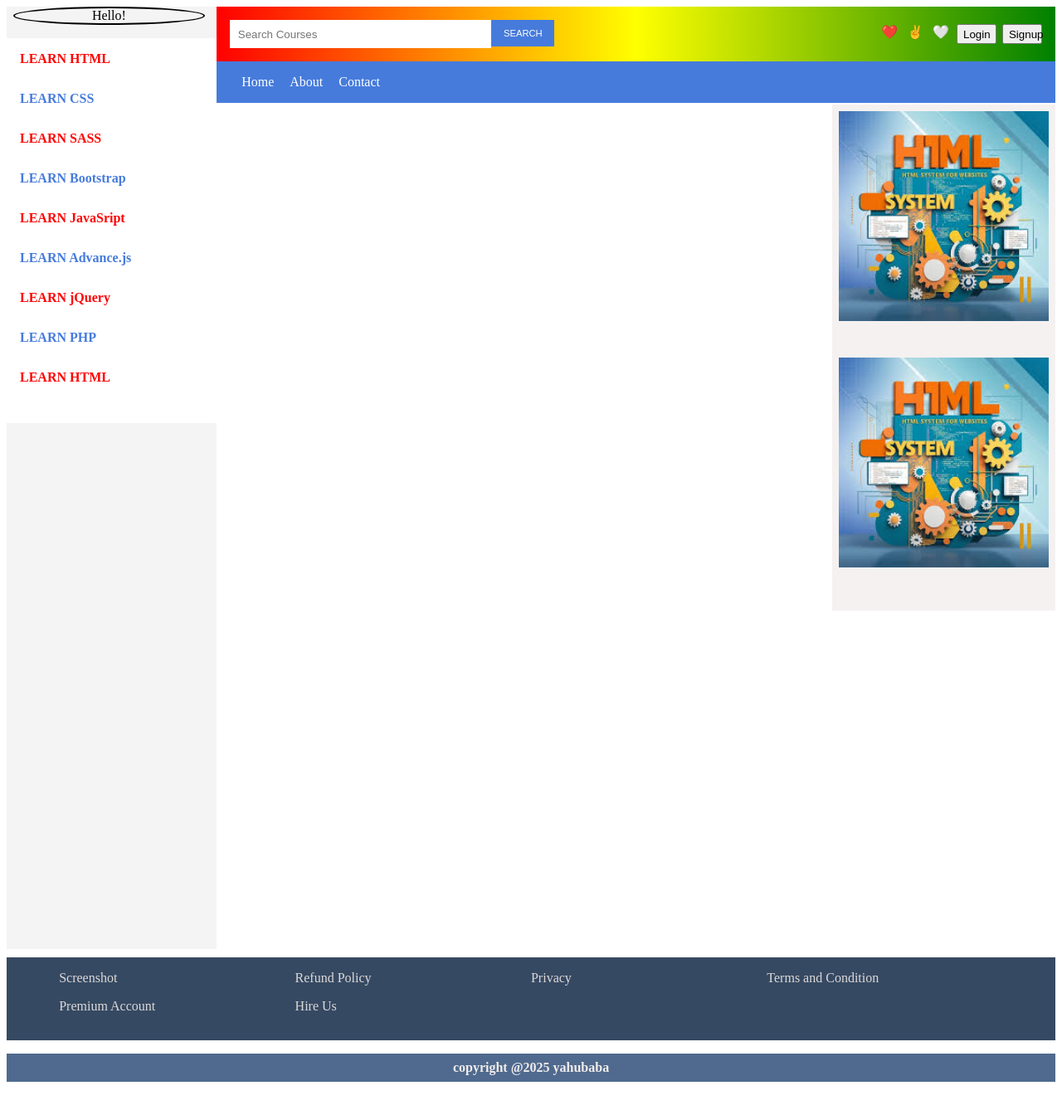
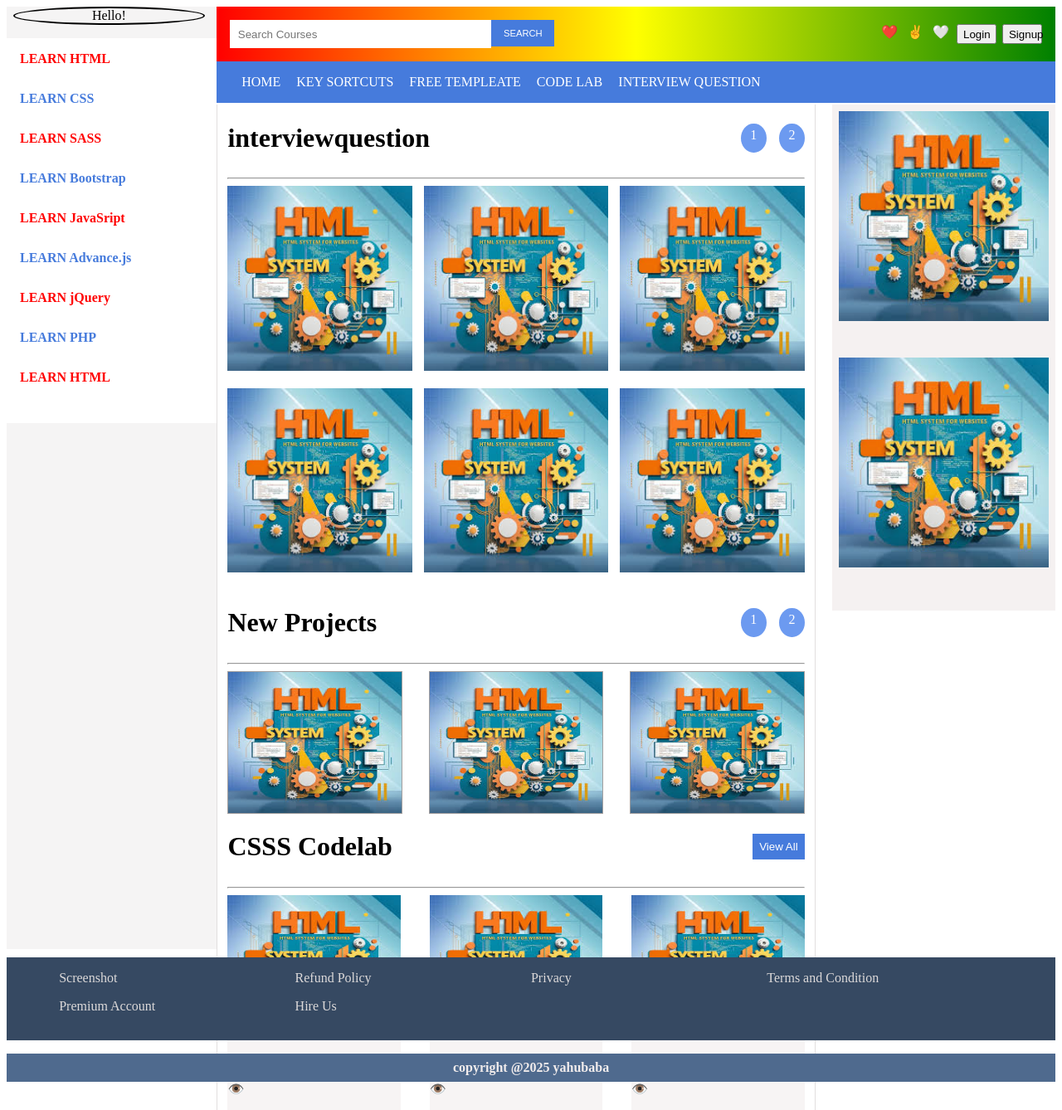
Before and after one commit to sahiba2503/my-react-app, a React (Vite) app in the folder my-vite-app/: page /interviewquestion in a window 1280 px wide. Shown: the whole page at 83% size. Before the commit the page ends 1304 px from the top, so only its background shows below. Built offline with nearby package versions, Linux system fonts and the light colour scheme.

Commit message:
add nave link

```diff
--- /dev/null
+++ b/my-vite-app/src/Codelab.jsx
@@ -0,0 +1,72 @@
+import HTML from './assets/HTML.jpg'
+function Codelab(){
+     return(
+        <>
+        <div className="home">
+            <div>
+        <div className="mainHeading">
+        <h1>Codelab</h1>
+        <div className="mainResponsivBtn">
+        <span className="chenge">1</span>
+         <span className="chenge">2</span>
+           </div>
+         </div>
+
+            <hr></hr>
+            <div className="Maincontainer">
+                <img src={HTML} alt="subjectName" />
+                 <img src={HTML} alt="subjectName" />
+                  <img src={HTML} alt="subjectName" />
+                   <img src={HTML} alt="subjectName" />
+                    <img src={HTML} alt="subjectName" />
+                     <img src={HTML} alt="subjectName" />
+            </div>
+            </div>
+
+            <div>
+            <div className="mainHeading">
+        <h1>New Projects</h1>
+        <div className="mainResponsivBtn">
+        <span className="chenge">1</span>
+         <span className="chenge">2</span>
+           </div>
+         </div>
+          <hr></hr>
+          <div className="Record">
+                <img src={HTML} alt="subjectName" />
+                 <img src={HTML} alt="subjectName" />
+                  <img src={HTML} alt="subjectName" />
+          </div>
+         </div>
+
+         <div>
+        <div className="mainHeading">
+        <h1>CSSS Codelab</h1>
+        <button>View All</button>
+         </div>
+              </div>
+              <hr></hr>
+              <div className="cssCodelabl">
+                <div className="codelablBox">
+                <img src={HTML} alt="subjectName" />
+                <p>Ribbon Style 18</p>
+                <p>👁️</p>
+                </div>
+                 <div className="codelablBox">
+                <img src={HTML} alt="subjectName" />
+                <p>Counter Style 302</p>
+                <p>👁️</p>
+                </div>
+                <div className="codelablBox">
+                <img src={HTML} alt="subjectName" />
+                <p>Pricing Table Style 322</p>
+                <p>👁️</p>
+                </div>
+              </div>
+             </div>
+
+        </>
+    )
+
+}
+export default Codelab;
--- a/my-vite-app/src/Contact.jsx
+++ b/my-vite-app/src/Codeprojects.jsx
@@ -1,11 +1,11 @@
 import HTML from './assets/HTML.jpg'
-function Contact(){
+function codeprojects(){
      return(
         <>
         <div className="home">
             <div>
         <div className="mainHeading">
-        <h1>Contact</h1>
+        <h1>Codeprojects</h1>
         <div className="mainResponsivBtn">
         <span className="chenge">1</span>
          <span className="chenge">2</span>
@@ -69,4 +69,4 @@ function Contact(){
     )
 
 }
-export default Contact;
+export default codeprojects;
--- /dev/null
+++ b/my-vite-app/src/Interviewquestions.jsx
@@ -0,0 +1,72 @@
+import HTML from './assets/HTML.jpg'
+function Interviewquestions(){
+     return(
+        <>
+        <div className="home">
+            <div>
+        <div className="mainHeading">
+        <h1>interviewquestion</h1>
+        <div className="mainResponsivBtn">
+        <span className="chenge">1</span>
+         <span className="chenge">2</span>
+           </div>
+         </div>
+
+            <hr></hr>
+            <div className="Maincontainer">
+                <img src={HTML} alt="subjectName" />
+                 <img src={HTML} alt="subjectName" />
+                  <img src={HTML} alt="subjectName" />
+                   <img src={HTML} alt="subjectName" />
+                    <img src={HTML} alt="subjectName" />
+                     <img src={HTML} alt="subjectName" />
+            </div>
+            </div>
+
+            <div>
+            <div className="mainHeading">
+        <h1>New Projects</h1>
+        <div className="mainResponsivBtn">
+        <span className="chenge">1</span>
+         <span className="chenge">2</span>
+           </div>
+         </div>
+          <hr></hr>
+          <div className="Record">
+                <img src={HTML} alt="subjectName" />
+                 <img src={HTML} alt="subjectName" />
+                  <img src={HTML} alt="subjectName" />
+          </div>
+         </div>
+
+         <div>
+        <div className="mainHeading">
+        <h1>CSSS Codelab</h1>
+        <button>View All</button>
+         </div>
+              </div>
+              <hr></hr>
+              <div className="cssCodelabl">
+                <div className="codelablBox">
+                <img src={HTML} alt="subjectName" />
+                <p>Ribbon Style 18</p>
+                <p>👁️</p>
+                </div>
+                 <div className="codelablBox">
+                <img src={HTML} alt="subjectName" />
+                <p>Counter Style 302</p>
+                <p>👁️</p>
+                </div>
+                <div className="codelablBox">
+                <img src={HTML} alt="subjectName" />
+                <p>Pricing Table Style 322</p>
+                <p>👁️</p>
+                </div>
+              </div>
+             </div>
+
+        </>
+    )
+
+}
+export default Interviewquestions;
--- a/my-vite-app/src/Navbar.jsx
+++ b/my-vite-app/src/Navbar.jsx
@@ -2,8 +2,10 @@
 import './App.css'
 import {BrowserRouter, Routes, Route} from "react-router-dom";
 import Home from"./Home"
-import About from"./About"
-import Contact from "./Contact"
+import Template from"./Template"
+import Sortcuts from "./Sortcuts"
+import Codelab from"./Codelab"
+import Interviewquestions  from "./Interviewquestions"
 export default function Navbar(){
    return(
     <BrowserRouter>
@@ -23,15 +25,19 @@ export default function Navbar(){
          </div>
          </div>
           <div className='secondNav'>
-     <a href="/">Home</a>
-     <a href="/about">About</a>
-     <a href="/contact">Contact</a>
-</div>
+     <a href="/">HOME</a>
+      <a href="/sortcuts">KEY SORTCUTS</a>
+       <a href="/template">FREE TEMPLEATE</a>
+       <a href="/codelab">CODE LAB</a>
+          <a href="/interviewquestion">INTERVIEW QUESTION</a>
+    </div>
     </div>
      <Routes>
        <Route path="/" element={<Home />} />
-       <Route path="/about" element={<About />} />
-       <Route path="/contact" element={<Contact />} />
+       <Route path="/sortcuts" element={<Sortcuts />} />
+       <Route path="/template" element={<Template />} />
+       <Route path="/codelab" element={<Codelab />} />
+        <Route path="/interviewquestion" element={<Interviewquestions />} />
      </Routes>
             </BrowserRouter>
     )
--- /dev/null
+++ b/my-vite-app/src/Sortcuts.jsx
@@ -0,0 +1,72 @@
+import HTML from './assets/HTML.jpg'
+function Sortcuts(){
+     return(
+        <>
+        <div className="home">
+            <div>
+        <div className="mainHeading">
+        <h1>Sortcuts</h1>
+        <div className="mainResponsivBtn">
+        <span className="chenge">1</span>
+         <span className="chenge">2</span>
+           </div>
+         </div>
+
+            <hr></hr>
+            <div className="Maincontainer">
+                <img src={HTML} alt="subjectName" />
+                 <img src={HTML} alt="subjectName" />
+                  <img src={HTML} alt="subjectName" />
+                   <img src={HTML} alt="subjectName" />
+                    <img src={HTML} alt="subjectName" />
+                     <img src={HTML} alt="subjectName" />
+            </div>
+            </div>
+
+            <div>
+            <div className="mainHeading">
+        <h1>New Projects</h1>
+        <div className="mainResponsivBtn">
+        <span className="chenge">1</span>
+         <span className="chenge">2</span>
+           </div>
+         </div>
+          <hr></hr>
+          <div className="Record">
+                <img src={HTML} alt="subjectName" />
+                 <img src={HTML} alt="subjectName" />
+                  <img src={HTML} alt="subjectName" />
+          </div>
+         </div>
+
+         <div>
+        <div className="mainHeading">
+        <h1>CSSS Codelab</h1>
+        <button>View All</button>
+         </div>
+              </div>
+              <hr></hr>
+              <div className="cssCodelabl">
+                <div className="codelablBox">
+                <img src={HTML} alt="subjectName" />
+                <p>Ribbon Style 18</p>
+                <p>👁️</p>
+                </div>
+                 <div className="codelablBox">
+                <img src={HTML} alt="subjectName" />
+                <p>Counter Style 302</p>
+                <p>👁️</p>
+                </div>
+                <div className="codelablBox">
+                <img src={HTML} alt="subjectName" />
+                <p>Pricing Table Style 322</p>
+                <p>👁️</p>
+                </div>
+              </div>
+             </div>
+
+        </>
+    )
+
+}
+export default Sortcuts;
--- a/my-vite-app/src/About.jsx
+++ b/my-vite-app/src/Template.jsx
@@ -1,11 +1,11 @@
 import HTML from './assets/HTML.jpg'
-function About(){
+function Template(){
      return(
         <>
         <div className="home">
             <div>
         <div className="mainHeading">
-        <h1>About</h1>
+        <h1>Template</h1>
         <div className="mainResponsivBtn">
         <span className="chenge">1</span>
          <span className="chenge">2</span>
@@ -69,4 +69,4 @@ function About(){
     )
 
 }
-export default About;
+export default Template;
```
